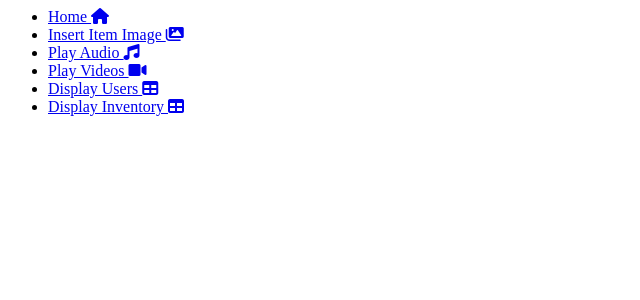
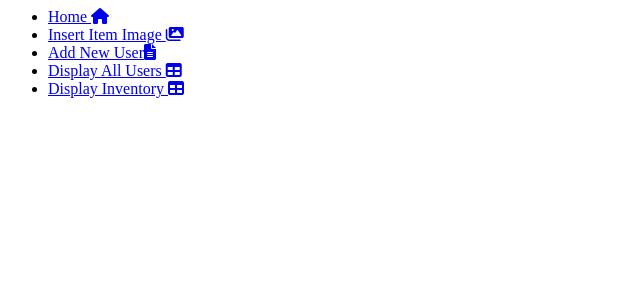
Before and after one commit to arcelda/Starter_Project, a PHP site: page /Starter_Project/includes/nav_staff.php in a window 1280 px wide. Shown: the top 300 px of the page, without its empty margins (0-640 px from the left). Run offline with PHP 8.4, Linux system fonts and the light colour scheme.

Commit message:
Updated lists

```diff
--- a/includes/nav.php
+++ b/includes/nav.php
@@ -6,8 +6,6 @@
     <ul class="nav flex-column">
         <li><a href="dashboard.php">Home <i class="fas fa-home"></i></a></li>
         <!--<li><a href="carousel_images.php">Here are some inventory items! <i class="fas fa-shopping-cart"></i></a></li>-->
-        <li><a href="audio.php">Play Audio <i class="fas fa-music"></i></a></li>
-        <li><a href="video.php">Play Videos <i class="fas fa-video"></i></a></li>
         <li><a href="display_inventory.php">Display Inventory <i class="fas fa-table"></i></a></li>
 
     </ul>
--- a/includes/nav_admin.php
+++ b/includes/nav_admin.php
@@ -6,11 +6,9 @@
     <ul class="nav flex-column">
         <li><a href="dashboard.php">Home <i class="fas fa-home"></i></a></li>
         <li><a href="insert_carousel_image.php">Insert Item Image <i class="fas fa-images"></i></a></li>
-        <li><a href="audio.php">Play InStore Audio <i class="fas fa-music"></i></a></li>
-        <li><a href="video.php">Play InStore Videos <i class="fas fa-video"></i></a></li>
+        <li><a href="form_user.php">Add New User<i class="fas fa-file-alt"></i></a></li>
         <li><a href="display_users.php">Display All Users <i class="fas fa-table"></i></a></li>
         <li><a href="display_inventory.php">Display Inventory <i class="fas fa-table"></i></a></li>
-        <li><a href="form_user.php">Add New User<i class="fas fa-file-alt"></i></a></li>
 
     </ul>
 </nav>
--- a/includes/nav_staff.php
+++ b/includes/nav_staff.php
@@ -6,11 +6,9 @@
     <ul class="nav flex-column">
         <li><a href="dashboard.php">Home <i class="fas fa-home"></i></a></li>
         <li><a href="insert_carousel_image.php">Insert Item Image <i class="fas fa-images"></i></a></li>
-        <li><a href="audio.php">Play Audio <i class="fas fa-music"></i></a></li>
-        <li><a href="video.php">Play Videos <i class="fas fa-video"></i></a></li>
-        <li><a href="display_users.php">Display Users <i class="fas fa-table"></i></a></li>
+        <li><a href="form_user.php">Add New User<i class="fas fa-file-alt"></i></a></li>
+        <li><a href="display_users.php">Display All Users <i class="fas fa-table"></i></a></li>
         <li><a href="display_inventory.php">Display Inventory <i class="fas fa-table"></i></a></li>
-
 
     </ul>
 </nav>
```
